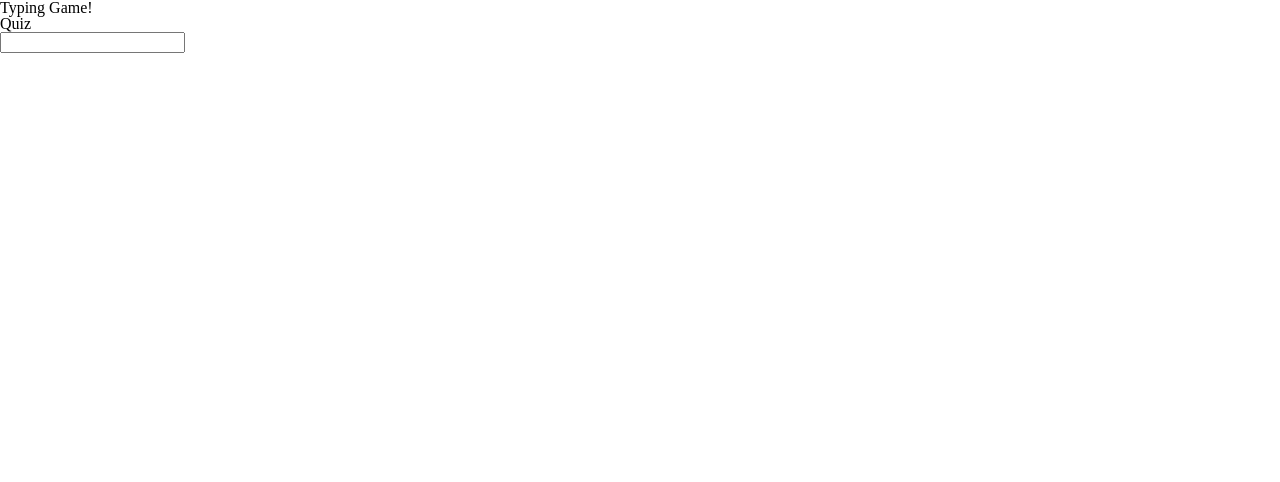
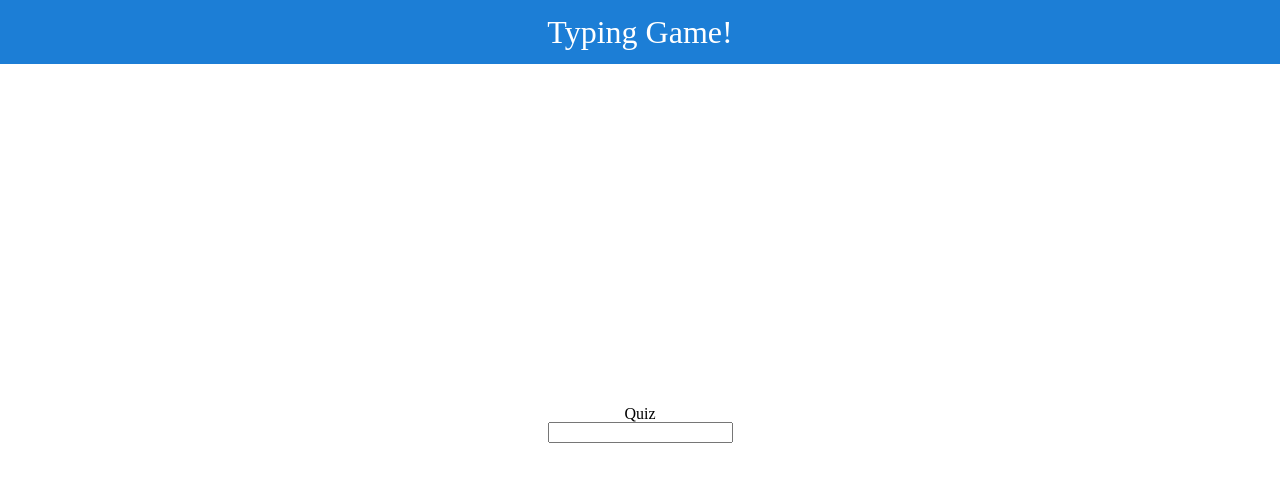
Before and after one commit to InwooLeeme/Typing-Game, a plain HTML site: page index.html in a window 1280 px wide. Drawn offline with Linux system fonts and the light colour scheme.

Commit message:
Styling top bar.
For styling top bar, changed html structure.
The top bar now have blue background and title white.

```diff
--- a/index.html
+++ b/index.html
@@ -8,7 +8,9 @@
         <link rel="stylesheet" href="src/style/style.css">
     </head>
     <body>
-        <h1 class="game__title">Typing Game!</h1>
+        <div class="game__title">
+            <h1>Typing Game!</h1>
+        </div>
         <div class="game__container">
             <h2 class="quiz">Quiz</h2>
             <form>
--- a/src/style/style.css
+++ b/src/style/style.css
@@ -1 +1,29 @@
 @import "./reset.css";
+
+body {
+  width: 100%;
+  height: 90vh;
+}
+
+.game__title {
+  width: 100%;
+  height: 4rem;
+  background-color: #1c7ed6;
+  display: flex;
+  justify-content: center;
+}
+
+.game__title h1 {
+  margin: 1rem 0;
+  font-size: 2rem;
+  color: #fff;
+}
+
+.game__container {
+  width: 100%;
+  height: 90vh;
+  display: flex;
+  flex-direction: column;
+  justify-content: center;
+  align-items: center;
+}
```
